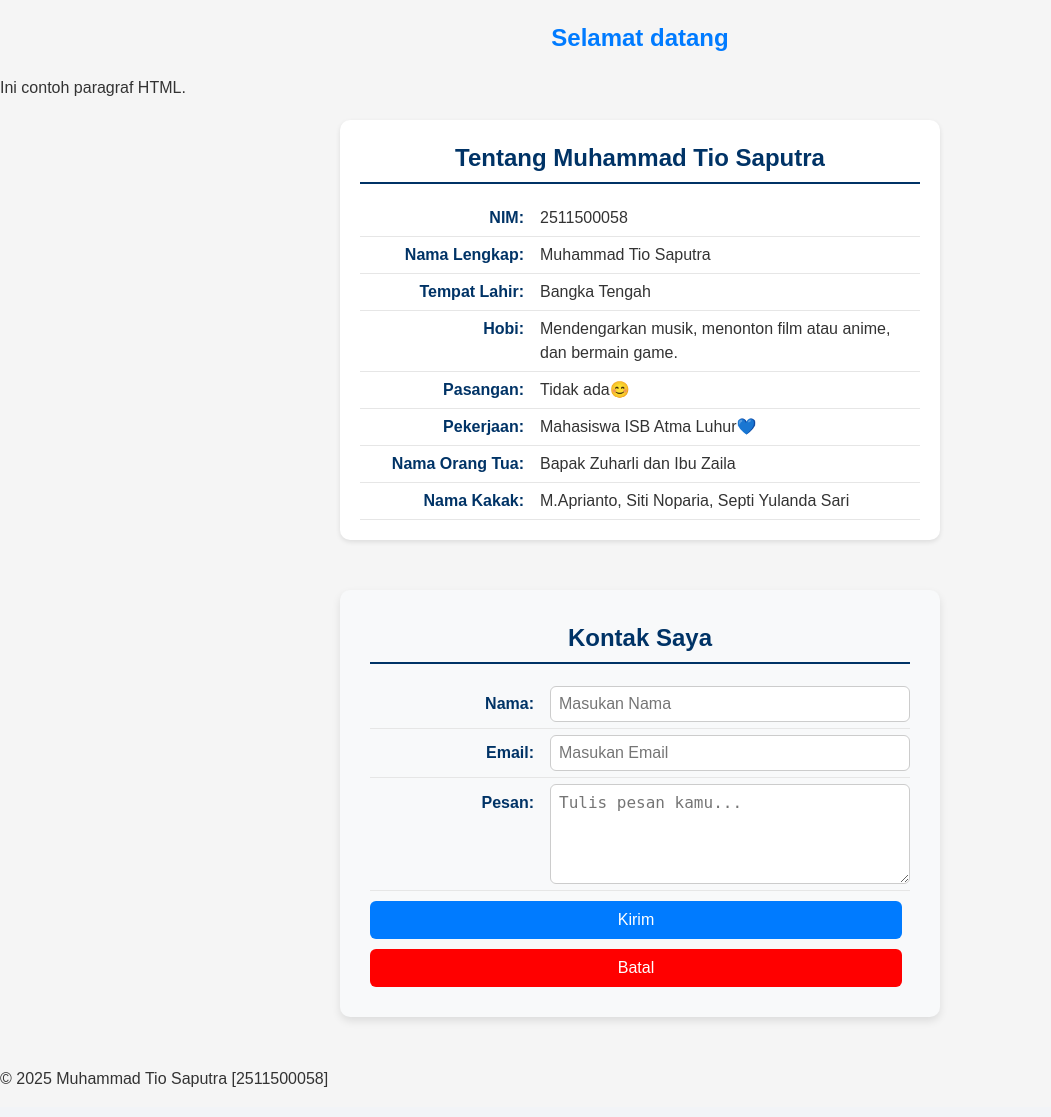
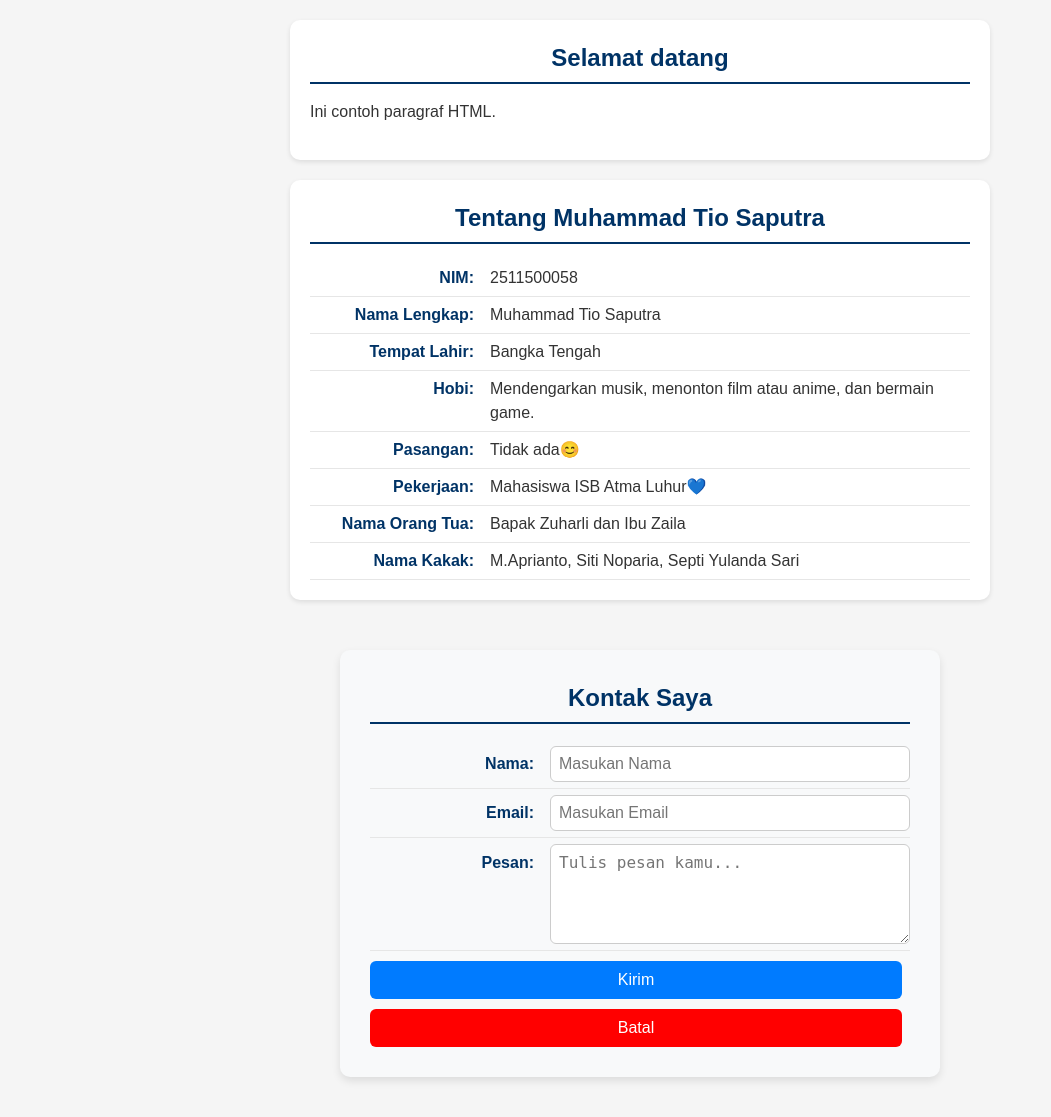
Before and after one commit to 2511500058-cell/2511500058-PWD-TI1B-2526O, a PHP site: page /pertemuan-04/index.html in a window 1280 px wide. Shown: the part 203-1320 px from the top of the page, without its empty margins (0-1051 px from the left). Before the commit the page ends 1290 px from the top, so only its background shows below. Run offline with PHP 8.4, Linux system fonts and the light colour scheme.

Commit message:
styling section#home

```diff
--- a/pertemuan-04/style.css
+++ b/pertemuan-04/style.css
@@ -31,16 +31,18 @@ header li a {
     padding: 6px 12px;
 }
 
+#home,
 #about,
 #contact {
     background-color: #ffffff;
     border-radius: 10px;
     padding: 20px;
-    max-width: 600px;
+    max-width: 700px;
     margin: 20px auto;
     box-shadow: 0 2px 5px rgba(0, 0, 0, 0.1);
 }
 
+#home h2,
 #about h2,
 #contact h2 {
     color: #003366;
@@ -48,6 +50,10 @@ header li a {
     padding-bottom: 6px;
     margin-top: 0;
     margin-bottom: 16px;
+}
+
+#home p {
+    text-align: justify;
 }
 
 #about p,
```
Also changed, not shown: pertemuan-04/README.md.
